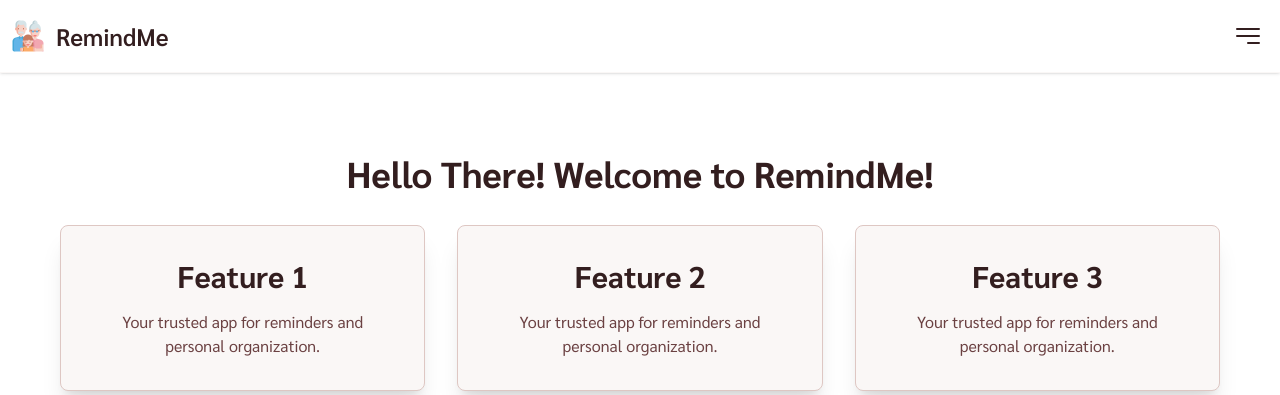
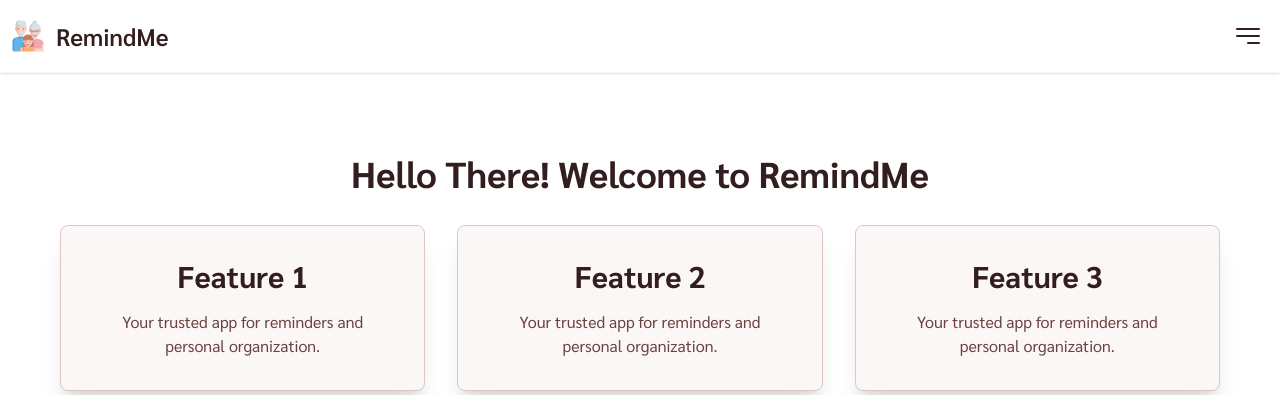
Before and after one commit to TaeTanakrit0089/DevToolProject, a Django app: page / in a window 1280 px wide. Shown: the top 395 px of the page. Run offline with Django 5.2, Linux system fonts and the light colour scheme; style sheets or scripts are compiled from the project's sources.

Commit message:
Updated Jenkinsfile

```diff
--- a/devtool_system/remindme/templates/index.html
+++ b/devtool_system/remindme/templates/index.html
@@ -6,7 +6,7 @@
   <div class="h-screen">
     <div class="m-3 px-12 py-8 my-12 flex items-center justify-center flex-col">
       <!-- Flex column for vertical stacking -->
-      <h1 class="text-4xl font-bold text-center mb-8">Hello There! Welcome to RemindMe!</h1> <!-- Main heading above the cards -->
+      <h1 class="text-4xl font-bold text-center mb-8">Hello There! Welcome to RemindMe</h1> <!-- Main heading above the cards -->
 
       <div class="flex flex-col md:flex-row space-y-4 md:space-y-0 md:space-x-8">
         <!-- Responsive flex container -->
```
Also changed, not shown: 1 other file.
